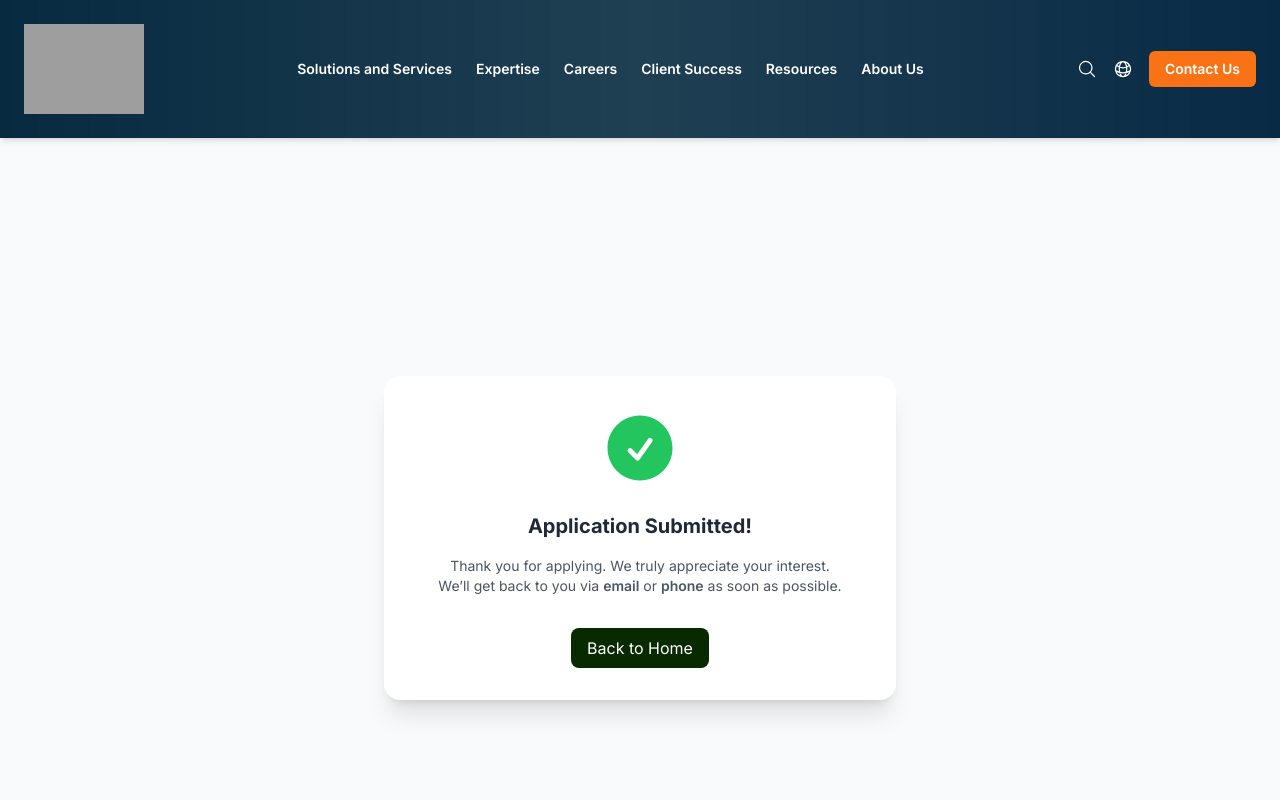
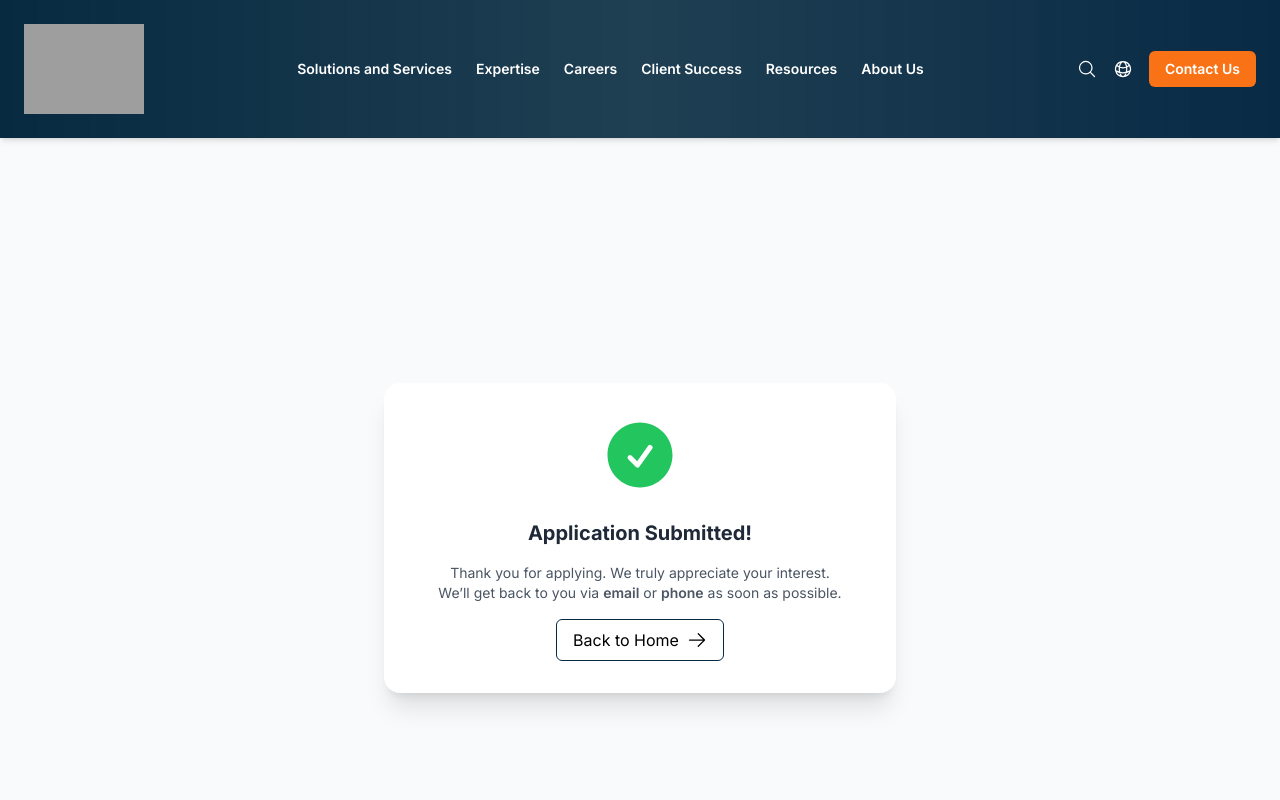
Before and after one commit to BigMoves199x/LKB, a Next.js app: page /apply/success in a window 1280 px wide. Shown: the top 800 px of the page. Built offline with nearby package versions, Linux system fonts and the light colour scheme; grey boxes are pictures that could not be loaded; a web font is replaced by a local one.

Commit message:
changed my apply ui color

```diff
--- a/app/apply/success/page.tsx
+++ b/app/apply/success/page.tsx
@@ -1,4 +1,4 @@
-import { CheckCircleIcon } from "@heroicons/react/24/solid";
+import { ArrowRightIcon, CheckCircleIcon } from "@heroicons/react/24/solid";
 import Link from "next/link";
 
 export default function SuccessPage() {
@@ -14,15 +14,17 @@ export default function SuccessPage() {
         <p className="text-gray-600 text-sm">
           Thank you for applying. We truly appreciate your interest.
           <br />
-          We’ll get back to you via <span className="font-semibold">email</span> or{" "}
-          <span className="font-semibold">phone</span> as soon as possible.
+          We’ll get back to you via <span className="font-semibold">
+            email
+          </span>{" "}
+          or <span className="font-semibold">phone</span> as soon as possible.
         </p>
 
         <Link
           href="/"
-          className="mt-8 inline-block bg-[#072a00] hover:bg-[#072a40] text-white py-2 px-4 rounded-lg transition"
+          className="mt-4 inline-flex items-center gap-2 rounded-md border border-[#072a40] px-4 py-2 text-black hover:bg-[#072a40] hover:text-white hover:scale-105 hover:shadow-lg transition-all duration-300 ease-in"
         >
-          Back to Home
+          Back to Home <ArrowRightIcon className="w-5 h-5" />
         </Link>
       </div>
     </div>
```
